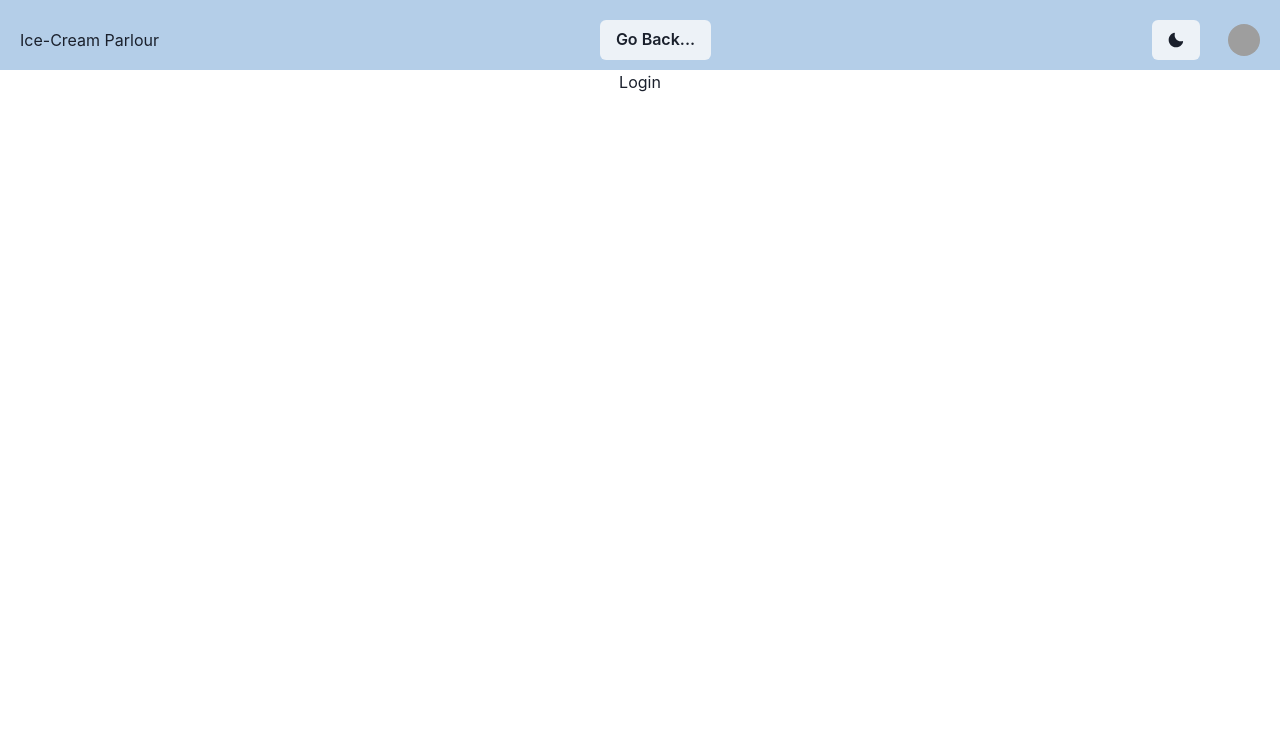
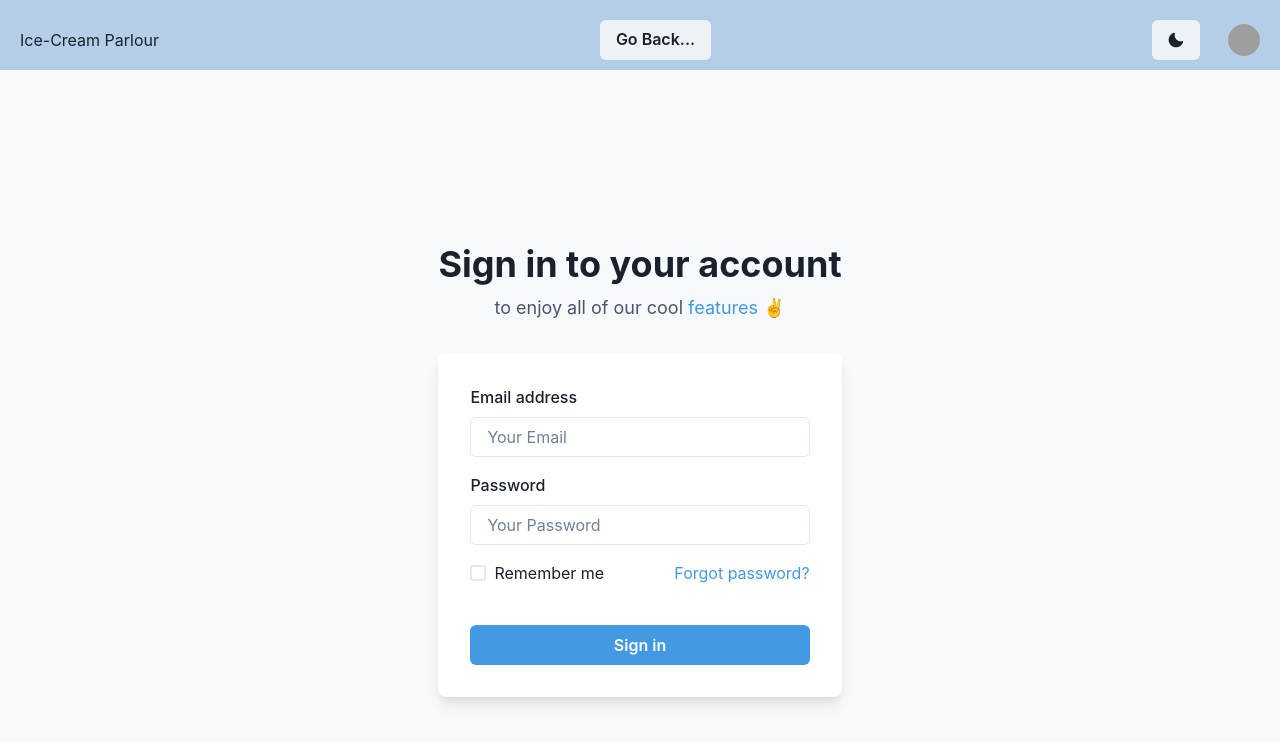
Before and after one commit to sainRaghuveer/Ice-Cream-Parlour, a React (Create React App) app in the folder frontend/: page /login in a window 1280 px wide. Shown: the top 742 px of the page. Built offline with nearby package versions, Linux system fonts and the light colour scheme; grey boxes are pictures that could not be loaded.

Commit message:
private routing

```diff
--- a/frontend/src/pages/Admin/Login.jsx
+++ b/frontend/src/pages/Admin/Login.jsx
@@ -1,9 +1,104 @@
-import React from 'react'
+import {
+  Flex,
+  Box,
+  FormControl,
+  FormLabel,
+  Input,
+  Checkbox,
+  Stack,
+  Link,
+  Button,
+  Heading,
+  Text,
+  useColorModeValue,
+} from '@chakra-ui/react';
+import axios from 'axios';
+import { useState } from 'react';
+import { useNavigate } from 'react-router-dom';
 
-const Login = () => {
+export default function Login() {
+  const [email, setEmail] = useState("");
+  const [password, setPassword] = useState("");
+  const [loading, setLoading] = useState(false);
+  const [token, setToken] = useState("");
+  const navigate = useNavigate();
+
+
+  const handleLogin = () => {
+    setLoading(true);
+    let obj = {
+      email: email,
+      password: password
+    }
+    axios.post(`https://reqres.in/api/login`, obj).then((res) => {
+      console.log(res);
+      setToken(res.data.token);
+      setLoading(false);
+      sessionStorage.setItem('Rtoken', res.data.token);
+      navigate("/inventory");
+    }).catch((error) => {
+      setLoading(false);
+      console.log(error);
+    });
+    setEmail("");
+    setPassword("");
+  }
+
   return (
-    <div>Login</div>
-  )
+    <Flex
+      minH={'100vh'}
+      align={'center'}
+      justify={'center'}
+      bg={useColorModeValue('gray.50', 'gray.800')}>
+      <Stack spacing={8} mx={'auto'} maxW={'lg'} py={12} px={6}>
+        <Stack align={'center'}>
+          <Heading fontSize={'4xl'}>Sign in to your account</Heading>
+          <Text fontSize={'lg'} color={'gray.600'}>
+            to enjoy all of our cool <Link color={'blue.400'}>features</Link> ✌️
+          </Text>
+        </Stack>
+        <Box
+          rounded={'lg'}
+          bg={useColorModeValue('white', 'gray.700')}
+          boxShadow={'lg'}
+          p={8}>
+          <Stack spacing={4}>
+            <FormControl id="email">
+              <FormLabel>Email address</FormLabel>
+              <Input type="email" value={email} placeholder='Your Email' onChange={(e) => setEmail(e.target.value)} />
+            </FormControl>
+            <FormControl id="password">
+              <FormLabel>Password</FormLabel>
+              <Input type="password" value={password} placeholder='Your Password' onChange={(e) => setPassword(e.target.value)} />
+            </FormControl>
+            <Stack spacing={10}>
+              <Stack
+                direction={{ base: 'column', sm: 'row' }}
+                align={'start'}
+                justify={'space-between'}>
+                <Checkbox>Remember me</Checkbox>
+                <Link color={'blue.400'}>Forgot password?</Link>
+              </Stack>
+              {loading ? <Button
+                isLoading
+                loadingText='Submitting'
+                colorScheme='teal'
+                variant='outline'
+              >
+                Submit
+              </Button> : <Button
+                onClick={handleLogin}
+                bg={'blue.400'}
+                color={'white'}
+                _hover={{
+                  bg: 'blue.500',
+                }}>
+                Sign in
+              </Button>}
+            </Stack>
+          </Stack>
+        </Box>
+      </Stack>
+    </Flex>
+  );
 }
-
-export default Login
--- /dev/null
+++ b/frontend/src/pages/Admin/PrivateRoute.jsx
@@ -0,0 +1,15 @@
+import React from 'react';
+import { Navigate, useLocation } from "react-router-dom";
+
+const PrivateRoute = ({ children }) => {
+    const isAuth = sessionStorage.getItem("Rtoken") || "";
+    console.log(isAuth)
+    const location = useLocation();
+    console.log("PrivateRoteLocation", location);
+    if (!isAuth) {
+        return <Navigate to={"/login"} state={location.pathname} replace></Navigate>
+    }
+    return children;
+}
+
+export default PrivateRoute
--- a/frontend/src/routes/AllRoutes.jsx
+++ b/frontend/src/routes/AllRoutes.jsx
@@ -1,24 +1,33 @@
 import React from 'react';
-import {Routes, Route} from "react-router-dom"
+import { Routes, Route } from "react-router-dom"
 import IceCream from '../pages/customers/IceCream';
 import Cart from '../pages/customers/Cart';
 import AddIcecream from '../pages/Admin/AddIcecream';
 import Inventory from '../pages/Admin/Inventory';
 import Login from '../pages/Admin/Login';
+import PrivateRoute from '../pages/Admin/PrivateRoute';
 
 export const AllRoutes = () => {
   return (
     <div>
-        <Routes>
-            {/*---------------- Customer routes --------------- */}
-            <Route path='/' element={<IceCream/>}></Route>
-            <Route path='/cart' element={<Cart/>}></Route>
+      <Routes>
+        {/*---------------- Customer routes --------------- */}
+        <Route path='/' element={<IceCream />}></Route>
+        <Route path='/cart' element={<Cart />}></Route>
 
-            {/*---------------- Admin routes --------------- */}
-            <Route path='/addicecream' element={<AddIcecream/>}></Route>
-            <Route path='/inventory' element={<Inventory/>}></Route>
-            <Route path='/login' element={<Login/>}></Route>
-        </Routes>
+        {/*---------------- Admin routes --------------- */}
+        <Route path='/addicecream' element={
+          <PrivateRoute>
+            <AddIcecream />
+          </PrivateRoute>
+        }></Route>
+        <Route path='/inventory' element={
+          <PrivateRoute>
+            <Inventory />
+          </PrivateRoute>
+        }></Route>
+        <Route path='/login' element={<Login />}></Route>
+      </Routes>
     </div>
   )
 }
```
